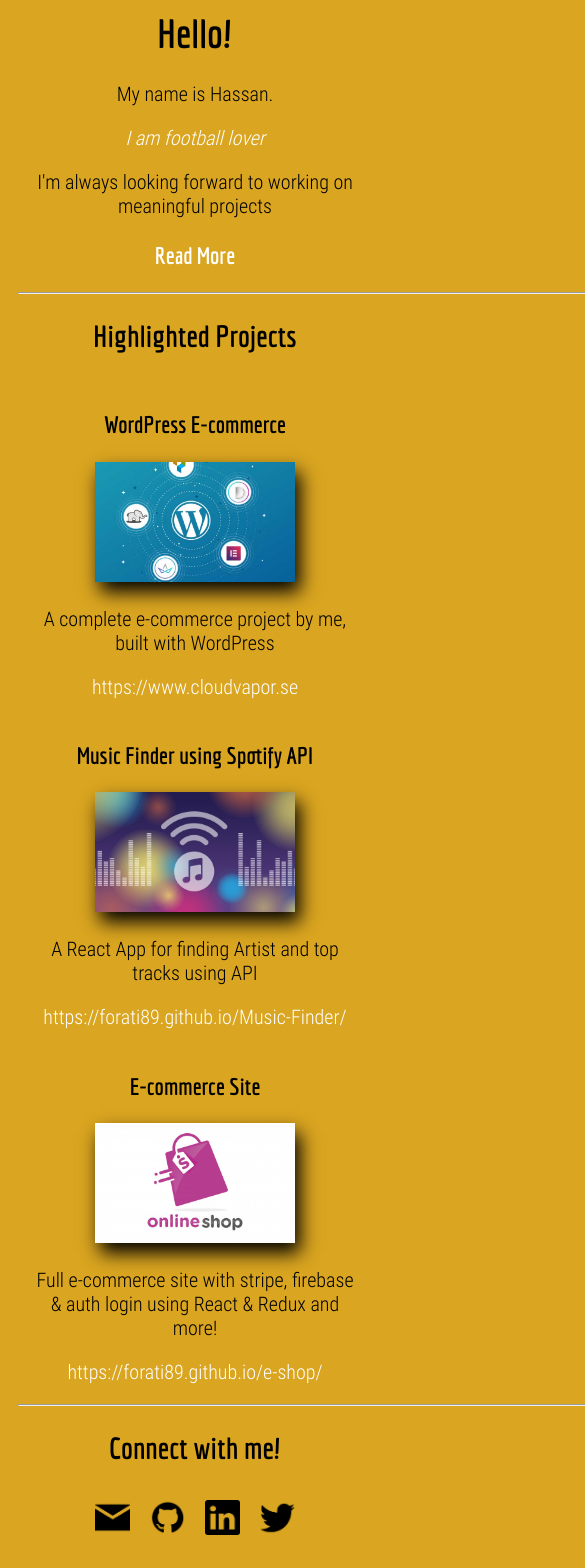
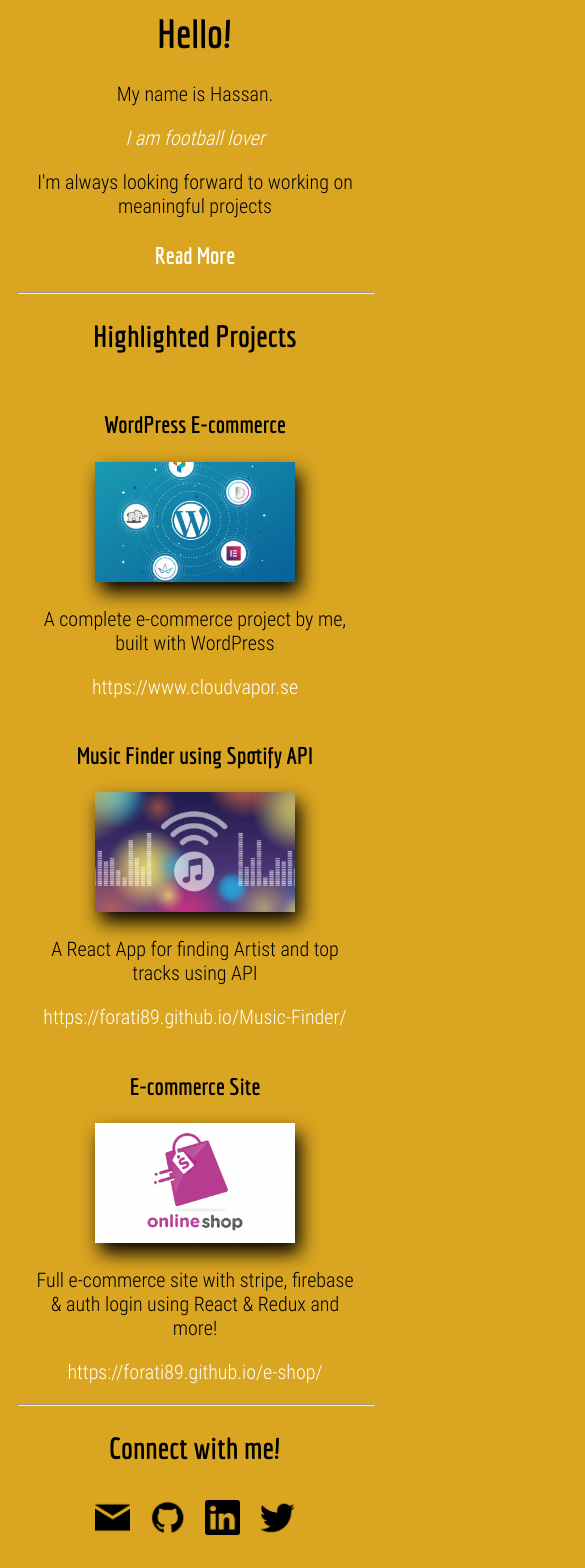
Before and after one commit to Forati89/PortfolioV2, a React (Create React App) app: page / in a window 390 px wide. Shown: the part 307-1875 px from the top of the page, 585 px wide, since content can reach past the window. Built offline with nearby package versions, Linux system fonts and the light colour scheme.

Commit message:
fixed mobile view

```diff
--- a/src/components/App.js
+++ b/src/components/App.js
@@ -3,6 +3,7 @@ import Projects from '../components/Projects'
 import SocialProfiles from '../components/SocialProfiles'
 import profile from '../assets/profile4.jpg';
 import Title from '../components/Title';
+import '../styles/app.component.css'
 
 
 class App extends Component {
@@ -14,7 +15,7 @@ class App extends Component {
 
     render() {
         return (
-        <div>
+        <div className='app'>
             <img src={profile} alt='profile' className='profile' />
             <h1>Hello!</h1>
             <p>My name is Hassan.</p>
@@ -34,9 +35,9 @@ class App extends Component {
                     </div>
                 )
             }
-            <hr />
+            <hr style={{maxWidth: '100%'}}/>
             <Projects />
-            <hr />
+            <hr style={{maxWidth: '100%'}}/>
             <SocialProfiles />
         </div>
 
--- /dev/null
+++ b/src/styles/app.component.css
@@ -0,0 +1,12 @@
+.app{
+    text-align: center;
+    margin-left: auto;
+    margin-right: auto;
+    display: block;
+}
+
+@media All and (max-width: 600px) {
+    .app{
+      max-width: 100%;
+    }
+  }
```
